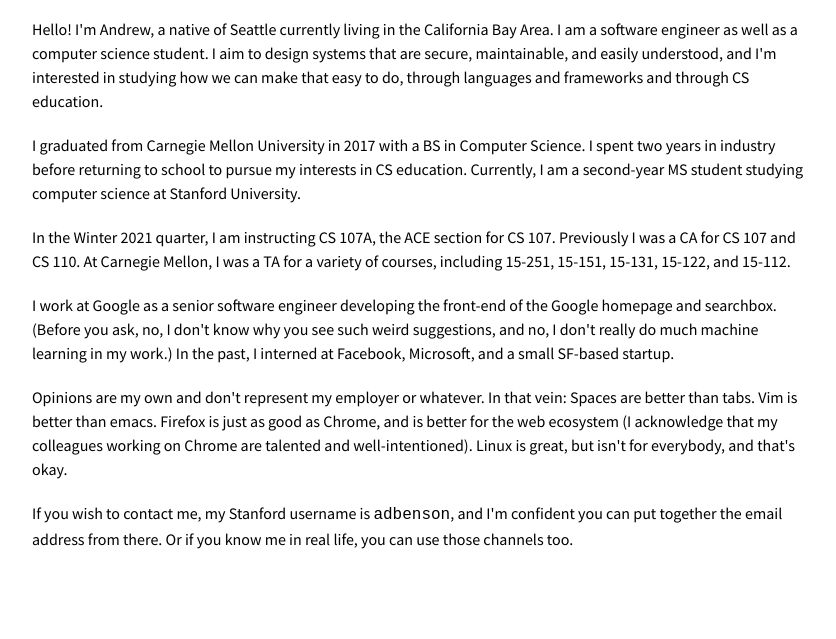
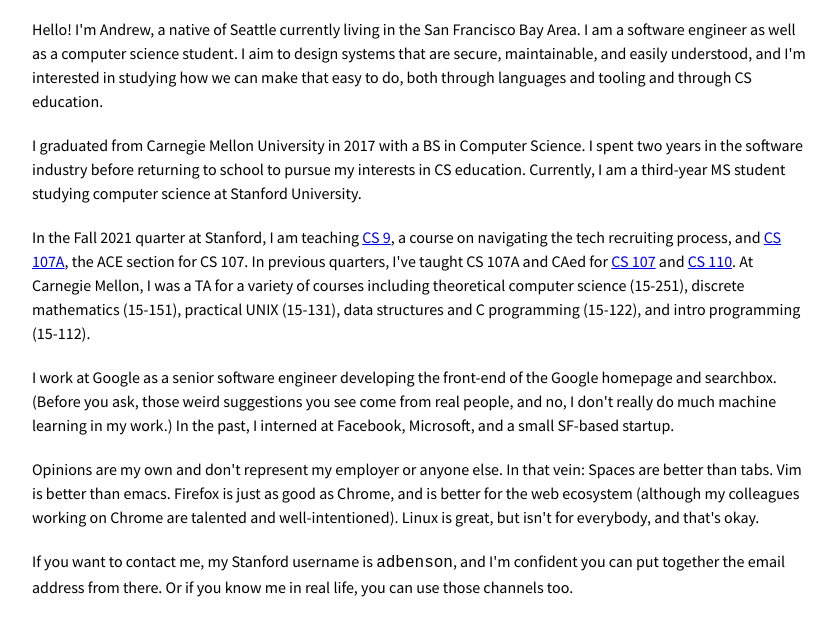
Before and after one commit to anbenson/anbenson.github.io, a plain HTML site: page index.html in a window 1280 px wide. Shown: the part 267-906 px from the top of the page, without its empty margins (218-1054 px from the left). Before the commit the page ends 858 px from the top, so only its background shows below. Drawn offline with Linux system fonts and the light colour scheme.

Commit message:
Update website for Fall 2021
- always show link underlines for a11y
- add a bunch of links to classes
- update a bunch of wording

```diff
--- a/css/index.css
+++ b/css/index.css
@@ -21,7 +21,7 @@ html, body, .viewport {
   padding: 10px 0;
 }
 
-.content a {
+.content a:hover {
   text-decoration: none;
 }
 
--- a/index.html
+++ b/index.html
@@ -28,32 +28,44 @@
         </header>
         <article>
           <p>Hello! I'm Andrew, a native of Seattle currently living in the
-          California Bay Area. I am a software engineer as well as a computer
+          San Francisco Bay Area. I am a software engineer as well as a computer
           science student. I aim to design systems that are secure,
           maintainable, and easily understood, and I'm interested in studying
-          how we can make that easy to do, through languages and frameworks and
-          through CS education.</p>
+          how we can make that easy to do, both through languages and tooling
+          and through CS education.</p>
+
           <p>I graduated from Carnegie Mellon University in 2017 with a BS in
-          Computer Science. I spent two years in industry before returning to
-          school to pursue my interests in CS education. Currently, I am a
-          second-year MS student studying computer science at Stanford
+          Computer Science. I spent two years in the software industry before
+          returning to school to pursue my interests in CS education. Currently,
+          I am a third-year MS student studying computer science at Stanford
           University.</p>
-          <p>In the Winter 2021 quarter, I am instructing CS 107A, the ACE
-          section for CS 107. Previously I was a CA for CS 107 and CS 110. At
-          Carnegie Mellon, I was a TA for a variety of courses, including
-          15-251, 15-151, 15-131, 15-122, and 15-112.</p>
+
+          <p>In the Fall 2021 quarter at Stanford, I am teaching
+          <a href="https://cs9.stanford.edu">CS 9</a>, a course on navigating
+          the tech recruiting process, and
+          <a href="https://cs107a.stanford.edu">CS 107A</a>, the ACE section for
+          CS 107. In previous quarters, I've taught CS 107A and CAed for
+          <a href="https://cs107.stanford.edu">CS 107</a> and
+          <a href="https://cs110.stanford.edu">CS 110</a>. At Carnegie Mellon, I
+          was a TA for a variety of courses including theoretical computer
+          science (15-251), discrete mathematics (15-151), practical UNIX
+          (15-131), data structures and C programming (15-122), and intro
+          programming (15-112).</p>
+
           <p>I work at Google as a senior software engineer developing the
-          front-end of the Google homepage and searchbox. (Before you ask, no, I
-          don't know why you see such weird suggestions, and no, I don't really
-          do much machine learning in my work.) In the past, I interned at
-          Facebook, Microsoft, and a small SF-based startup.</p>
-          <p>Opinions are my own and don't represent my employer or whatever. In
-          that vein: Spaces are better than tabs. Vim is better than emacs.
+          front-end of the Google homepage and searchbox. (Before you ask, those
+          weird suggestions you see come from real people, and no, I don't
+          really do much machine learning in my work.) In the past, I interned
+          at Facebook, Microsoft, and a small SF-based startup.</p>
+
+          <p>Opinions are my own and don't represent my employer or anyone else.
+          In that vein: Spaces are better than tabs. Vim is better than emacs.
           Firefox is just as good as Chrome, and is better for the web ecosystem
-          (I acknowledge that my colleagues working on Chrome are talented and
+          (although my colleagues working on Chrome are talented and
           well-intentioned). Linux is great, but isn't for everybody, and that's
           okay.</p>
-          <p>If you wish to contact me, my Stanford username is <span
+
+          <p>If you want to contact me, my Stanford username is <span
             class="email">adbenson</span>, and I'm confident you can put
           together the email address from there. Or if you know me in real life,
           you can use those channels too.</p>
```
